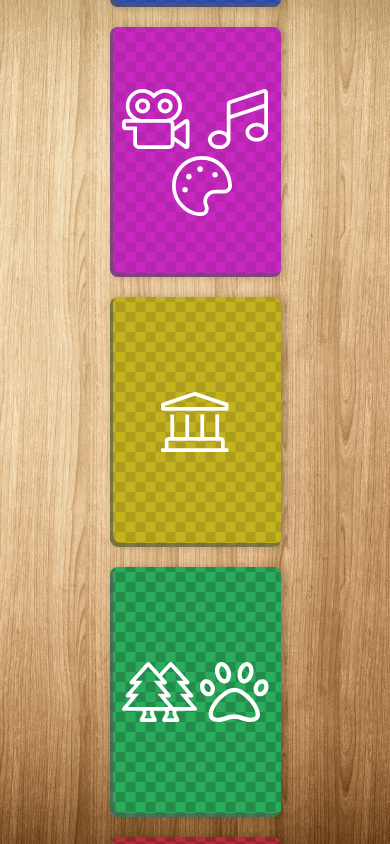
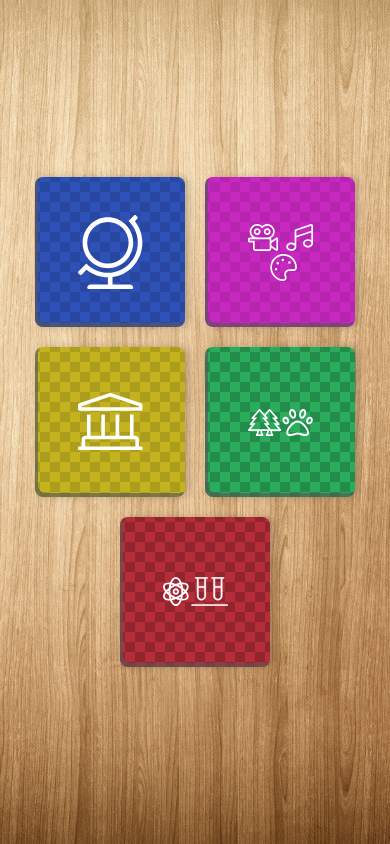
Before and after one commit to kdssoftware/boardgame, a Next.js app: page / in a window 390 px wide. Shown: the top 844 px of the page. Built offline with nearby package versions, Linux system fonts and the light colour scheme.

Commit message:
fixed cards for mobile

```diff
--- a/styles/Home.module.css
+++ b/styles/Home.module.css
@@ -14,6 +14,16 @@
   margin: 10px;
   cursor: pointer;
   transition: transform 0.35s ease-out, box-shadow 0.35s ease-out;
+}
+/* screens of 450px width or less */
+@media screen and (max-width: 450px) {
+  .card{
+    width: 150px;
+    height: 150px;
+  }
+  .soort_img{
+    mask-size: 50% !important;
+  }
 }
 .bgFront{
   position: absolute;
```
